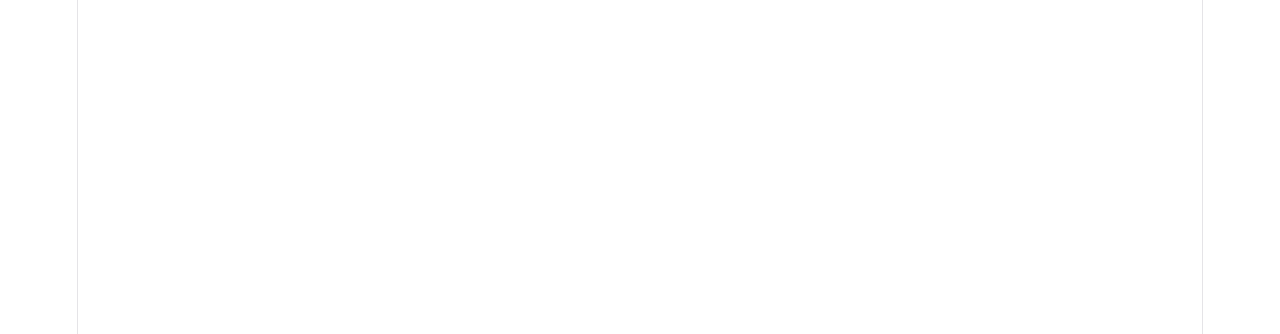
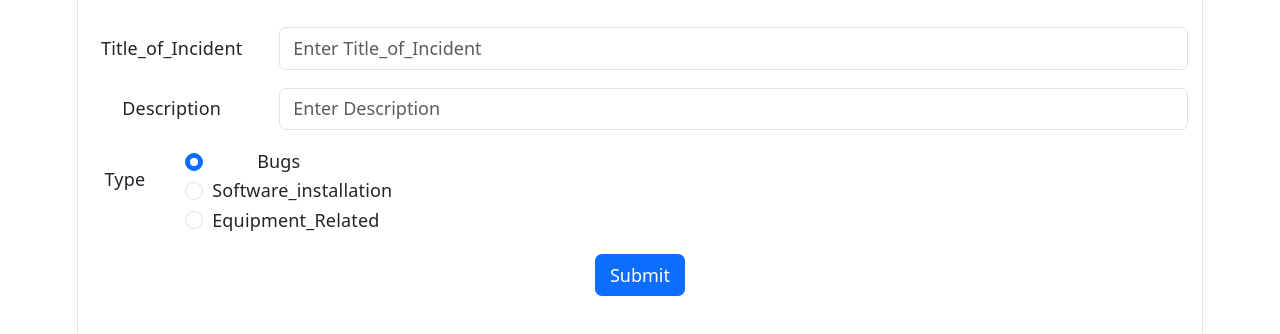
Before and after one commit to Muthyala-Reddy/Team_Phoenix, a React (Vite) app in the folder frontend/: page /User/Userfront in a window 1280 px wide. Before the commit this address had no page. Shown: the top 334 px of the page. Built offline with nearby package versions, Linux system fonts and the light colour scheme.

Commit message:
all pages have been created and updated.

```diff
--- a/frontend/src/App.jsx
+++ b/frontend/src/App.jsx
@@ -1,12 +1,17 @@
 import { useState } from 'react'
 import React from 'react'
 import './App.css'
-import LoginPage from './assets/pages/Loginpage'
+import Home from './assets/pages/Home'
 import { BrowserRouter, Routes, Route } from 'react-router-dom';
 import User from './assets/pages/User';
 import Admin from './assets/pages/Admin';
 import AdminFront from './assets/pages/AdminFront';
 import UserFront from './assets/pages/UserFront';
+import SubmittedPage from './assets/pages/SubmittedPage';
+import AllotedPage from './assets/pages/AllotedPage';
+
+import InProgressPage from './assets/pages/InProgressPage';
+
 
 function App() {
   const [count, setCount] = useState(0)
@@ -15,11 +20,16 @@
     <>
       <BrowserRouter>
           <Routes>
-            <Route path="/" element={<LoginPage/>}></Route>
+            <Route path="/" element={<Home/>}></Route>
             <Route path="/User" element={<User/>}></Route>
             <Route path="/Admin" element={<Admin/>}></Route>
-            <Route path="/AdminFront" element={<AdminFront/>}></Route>
-            <Route path="/Userfront" element={<UserFront />} ></Route>
+            <Route path="/Admin/AdminFront" element={<AdminFront/>}></Route>
+            <Route path="/User/Userfront" element={<UserFront />} ></Route>
+
+            <Route path="/Admin/AdminFront/SubmittedPage" element={<SubmittedPage/>} />
+            <Route path="/Admin/AdminFront/AllotedPage" element={<AllotedPage />} />
+            <Route path="/Admin/AdminFront/InProgressPage" element={<InProgressPage />} />
+
 
 
           </Routes>
--- /dev/null
+++ b/frontend/src/assets/pages/AllotedPage.jsx
@@ -0,0 +1,5 @@
+import React from "react";
+
+export default function AllotedPage() {
+  return <h2 className="text-center mt-5">Alloted Page</h2>;
+}
--- /dev/null
+++ b/frontend/src/assets/pages/InProgressPage.jsx
@@ -0,0 +1,13 @@
+import React from "react";
+
+export default function InProgressPage() {
+  return (
+    <>
+    <h1>hi</h1>
+    <h2 className="text-center mt-5">In-Progress Page</h2>
+    </>
+
+
+  )
+
+}
--- /dev/null
+++ b/frontend/src/assets/pages/SubmittedPage.jsx
@@ -0,0 +1,5 @@
+import React from "react";
+
+export default function SubmittedPage() {
+  return <h2 className="text-center mt-5">Submitted Page</h2>;
+}
--- a/frontend/src/assets/pages/User.jsx
+++ b/frontend/src/assets/pages/User.jsx
@@ -2,6 +2,7 @@
 import "bootstrap/dist/css/bootstrap.min.css";
 import { useState } from "react";
 import { useNavigate } from "react-router-dom";
+
 
 function User() {
 
--- a/frontend/src/assets/pages/UserFront.jsx
+++ b/frontend/src/assets/pages/UserFront.jsx
@@ -2,63 +2,97 @@
 
 function UserFront() {
   return (
-    <div >
-        <div className="p-4">
-      <h2>UserFront Page</h2>
-      <p>Welcome! Please raise your ticket here.</p>
-    </div>
-    <button type="button" className="btn btn-outline-primary">Raise Ticket</button>
+    <div className="container mt-4">
       <form>
+        {/* Title_of_Incident */}
         <div className="row mb-3">
-    <label for="inputEmail3" className="col-sm-2 col-form-label">Email</label>
+          <label htmlFor="inputTitle_of_Incident3" className="col-sm-2 col-form-label">
+            Title_of_Incident
+          </label>
           <div className="col-sm-10">
-      <input type="email" className="form-control" id="inputEmail3"></input>
+            <input
+              type="Title_of_Incident"
+              className="form-control"
+              id="inputTitle_of_Incident3"
+              placeholder="Enter Title_of_Incident"
+            />
           </div>
         </div>
+
+        {/* Description */}
         <div className="row mb-3">
-    <label for="inputPassword3" className="col-sm-2 col-form-label">Password</label>
+          <label htmlFor="inputDescription3" className="col-sm-2 col-form-label">
+            Description
+          </label>
           <div className="col-sm-10">
-      <input type="password" className="form-control" id="inputPassword3"></input>
+            <input
+              type="Description"
+              className="form-control"
+              id="inputDescription3"
+              placeholder="Enter Description"
+            />
           </div>
         </div>
+
+        {/* type */}
         <fieldset className="row mb-3">
-    <legend className="col-form-label col-sm-2 pt-0">Radios</legend>
-    <div className="col-sm-10">
+          <legend className="col-form-label col-sm-1 pt-3">Type</legend>
+
+          <div className="col-sm-2">
             <div className="form-check">
-        <input className="form-check-input" type="radio" name="gridRadios" id="gridRadios1" value="option1" checked></input>
-        <label className="form-check-label" for="gridRadios1">
-          First radio
+              <input
+                className="form-check-input"
+                type="radio"
+                name="gridRadios"
+                id="gridRadios1"
+                value="option1"
+                defaultChecked
+              />
+              <label className="form-check-label" htmlFor="gridRadios1">
+                Bugs
               </label>
             </div>
+
             <div className="form-check">
-        <input className="form-check-input" type="radio" name="gridRadios" id="gridRadios2" value="option2"></input>
-        <label className="form-check-label" for="gridRadios2">
-          Second radio
+              <input
+                className="form-check-input"
+                type="radio"
+                name="gridRadios"
+                id="gridRadios2"
+                value="option2"
+              />
+              <label className="form-check-label" htmlFor="gridRadios2">
+                Software_installation
               </label>
             </div>
+
             <div className="form-check disabled">
-        <input className="form-check-input" type="radio" name="gridRadios" id="gridRadios3" value="option3" disabled></input>
-        <label className="form-check-label" for="gridRadios3">
-          Third disabled radio
+              <input
+                className="form-check-input"
+                type="radio"
+                name="gridRadios"
+                id="gridRadios3"
+                value="option3"
+
+              />
+              <label className="form-check-label" htmlFor="gridRadios3">
+                Equipment_Related
               </label>
+
             </div>
           </div>
         </fieldset>
-            <div className="row mb-3">
-              <div className="col-sm-10 offset-sm-2">
-                <div className="form-check">
-                  <input className="form-check-input" type="checkbox" id="gridCheck1"></input>
-                  <label className="form-check-label" for="gridCheck1">
-                    Example checkbox
-                  </label>
+
+        {/* Checkbox */}
+
+
+
+        {/* Submit Button */}
+        <button type="submit" className="btn btn-primary">
+          Submit
+        </button>
+      </form>
     </div>
-              </div>
-            </div>
-            <button type="submit" className="btn btn-primary">Sign in</button>
-          </form>
-
-    </div>
-
   );
 }
 
--- /dev/null
+++ b/frontend/src/assets/styles/Users.css
@@ -0,0 +1,3 @@
+body {
+  background-color: lightblue;
+}
```
Also changed, not shown: frontend/src/assets/pages/Home.jsx (renamed from frontend/src/assets/pages/Loginpage.jsx), frontend/src/assets/pages/RaiseTicket.jsx (added). Lines whose indentation alone changed are shown as unchanged.
